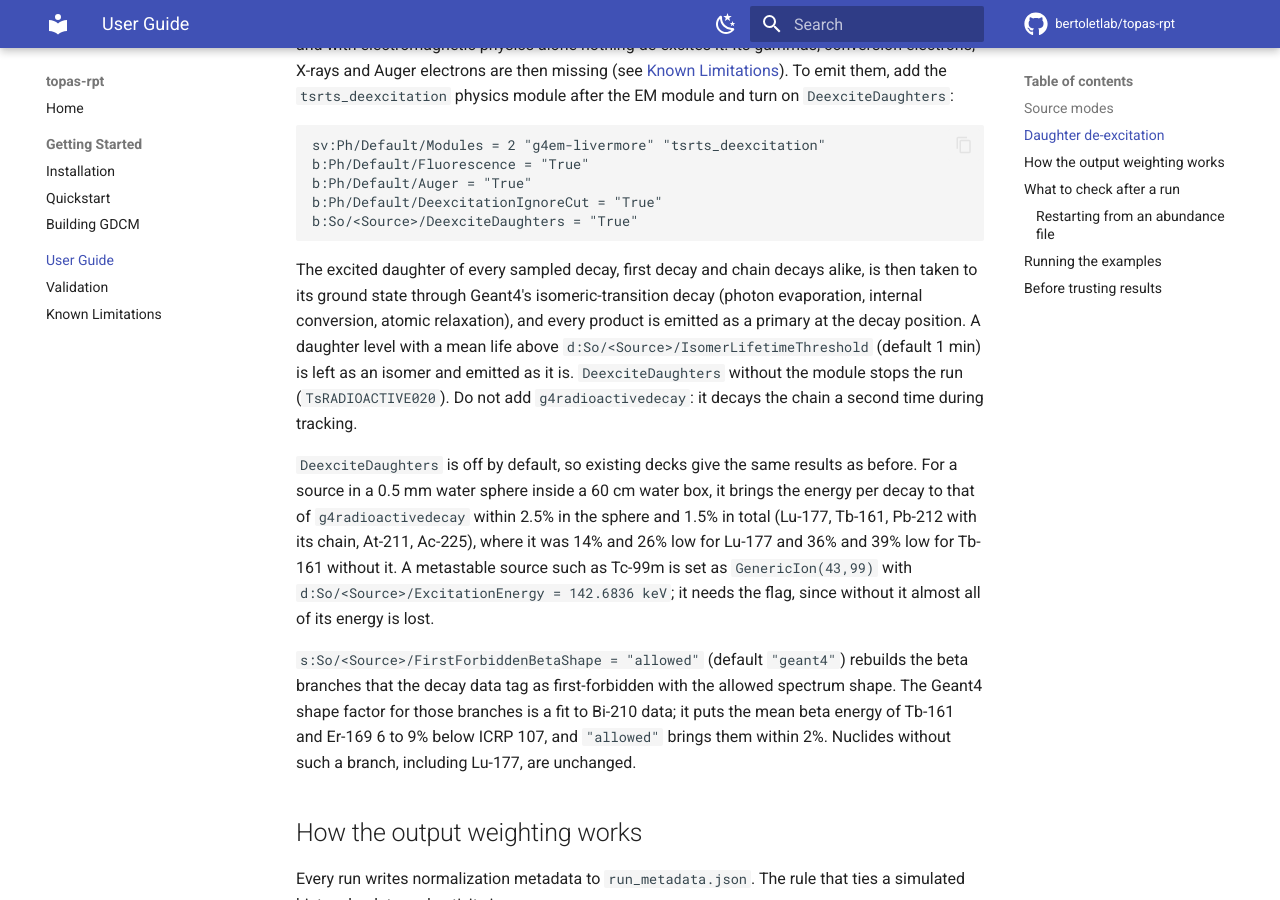
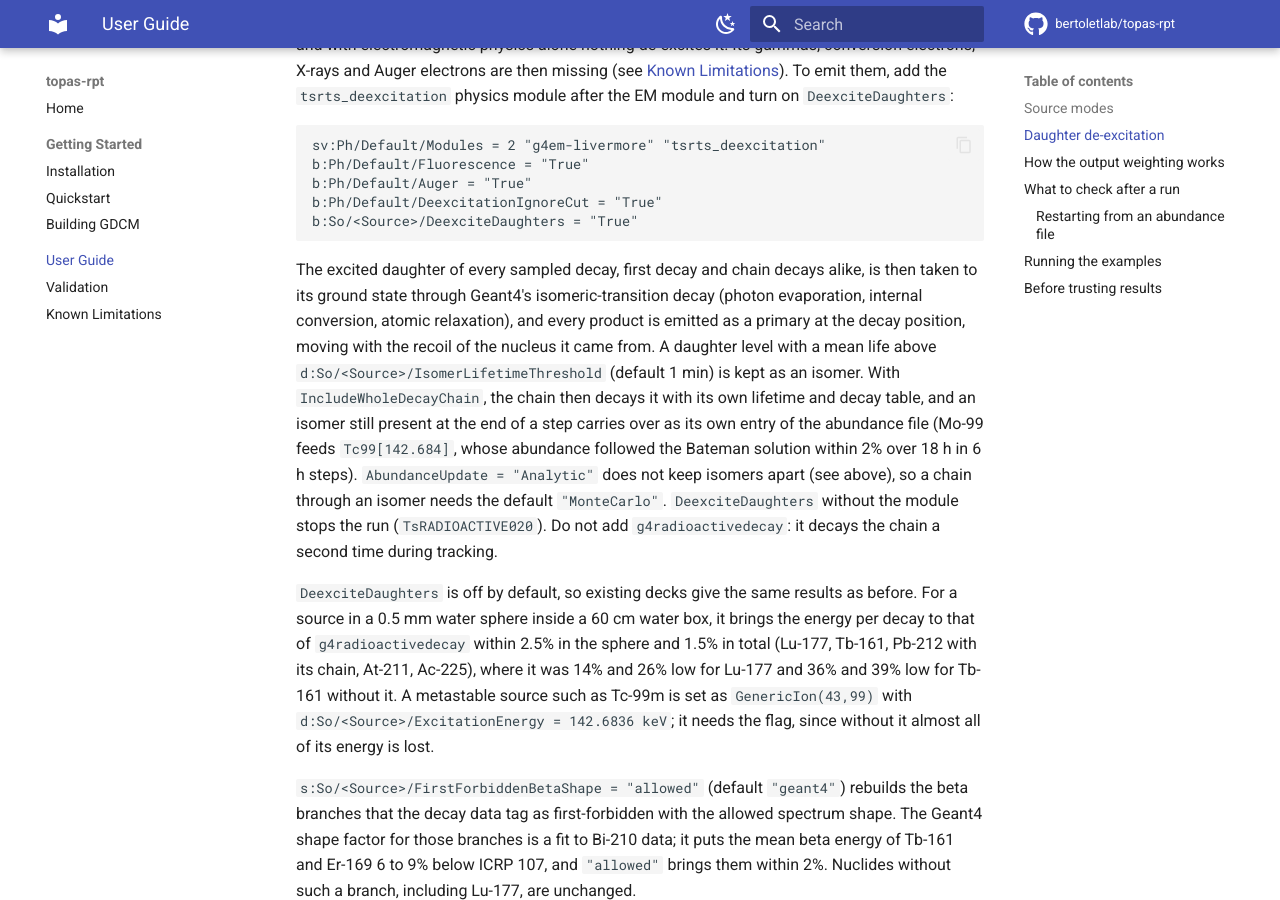
Before and after one commit to bertoletlab/topas-rpt, an MkDocs documentation site: the page built from docs/user_guide.md, in a window 1280 px wide and 900 px high, scrolled down 2449 px. Built offline with MkDocs 1.6.1 and Material for MkDocs 9.7.7, drawn with Linux system fonts in a browser that asks for light colours; comment, search, counter and statistics services are not loaded.

Commit message:
port: keep the recoil and the isomers of de-excited daughters; decay-file lookup as Geant4
- DeexciteDaughterIons: G4ITDecay builds each transition at rest, so the
  products are now boosted with the recoiling ion they replace, as
  G4VRadioactiveDecay does (Am-241: recoil per decay 0.35 -> 92.6 keV,
  equal to the flag-off run).
- An isomer kept by the de-excitation (IsomerLifetimeThreshold) is no
  longer replaced by its ground state in the recursive chain: Mo-99 now
  gives 0.83 gammas of 140.5 keV per decay (0.04 before), and Tc99[142.684]
  carries over between steps as its own abundance entry. The isomer cut
  reads the lifetime as MeanLifeOfAbundanceEntry does (IsKeptIsomer).
- FirstForbiddenBetaShape: G4FindDataDir, 10 eV parent match plus the
  floating level, daughter floating level in the branch key, and warning
  TsRADIOACTIVE023 when the decay file cannot be read.
- Tests validate_deexcitation_recoil.sh and
  validate_deexcitation_isomer_chain.sh, in the suite; docs updated.

```diff
--- a/docs/user_guide.md
+++ b/docs/user_guide.md
@@ -122,9 +122,15 @@ b:So/<Source>/DeexciteDaughters = "True"
 The excited daughter of every sampled decay, first decay and chain decays
 alike, is then taken to its ground state through Geant4's isomeric-transition
 decay (photon evaporation, internal conversion, atomic relaxation), and every
-product is emitted as a primary at the decay position. A daughter level with a
-mean life above `d:So/<Source>/IsomerLifetimeThreshold` (default 1 min) is
-left as an isomer and emitted as it is. `DeexciteDaughters` without the
+product is emitted as a primary at the decay position, moving with the
+recoil of the nucleus it came from. A daughter level with a mean life above
+`d:So/<Source>/IsomerLifetimeThreshold` (default 1 min) is kept as an isomer.
+With `IncludeWholeDecayChain`, the chain then decays it with its own lifetime
+and decay table, and an isomer still present at the end of a step carries over
+as its own entry of the abundance file (Mo-99 feeds `Tc99[142.684]`, whose
+abundance followed the Bateman solution within 2% over 18 h in 6 h steps).
+`AbundanceUpdate = "Analytic"` does not keep isomers apart (see above), so a
+chain through an isomer needs the default `"MonteCarlo"`. `DeexciteDaughters` without the
 module stops the run (`TsRADIOACTIVE020`). Do not add `g4radioactivedecay`:
 it decays the chain a second time during tracking.
 
```
Also changed, not shown: CHANGELOG.md (+16 -0 lines), docs/validation.md (+6 -0 lines), 5 other files.
